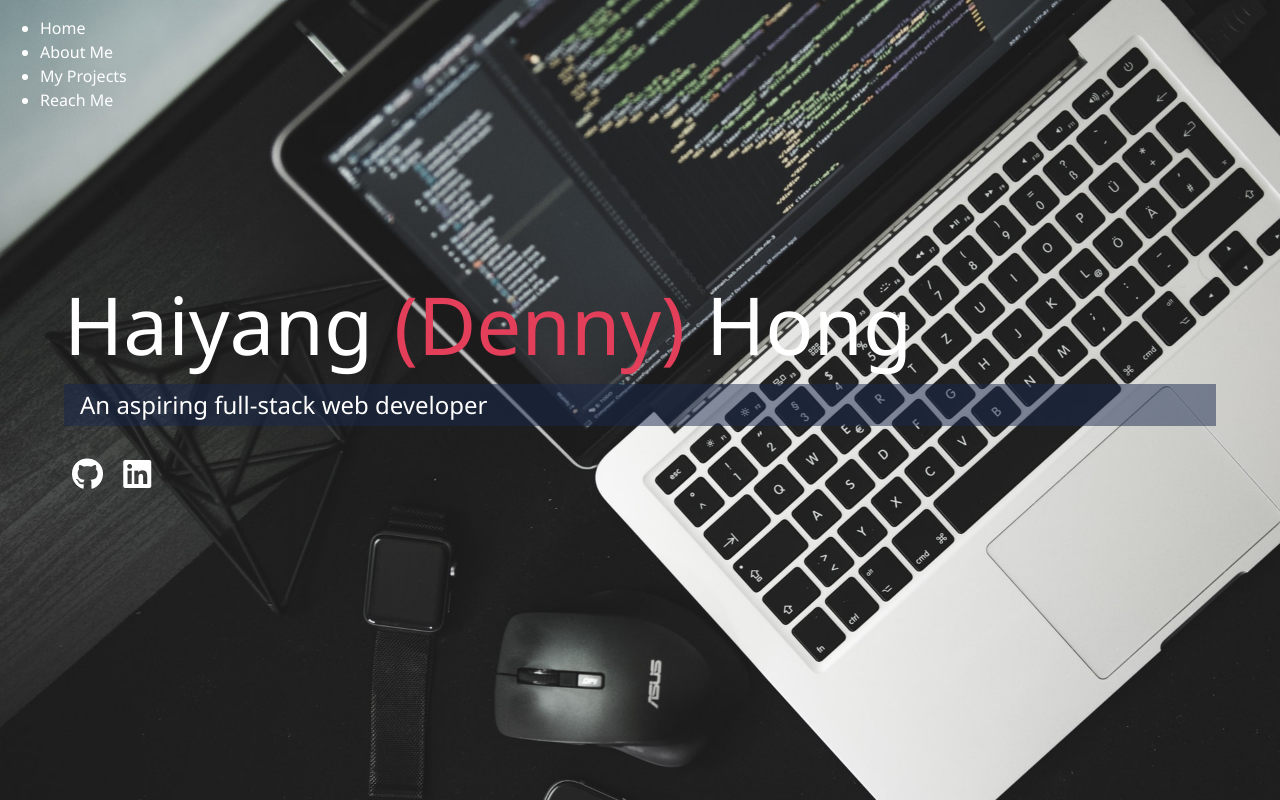
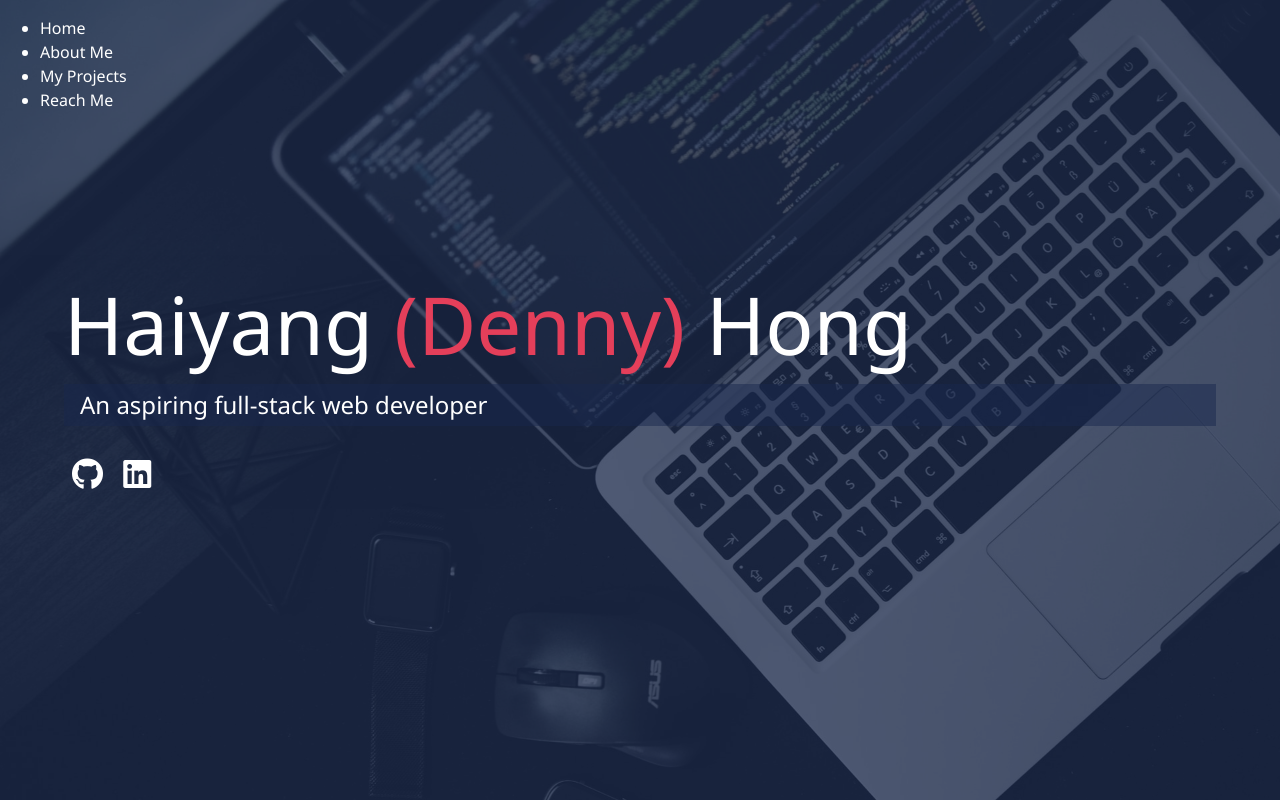
Before and after one commit to hyhong-code/portfolio, a website: page dist/index.html in a window 1280 px wide. Drawn offline with Linux system fonts and the light colour scheme.

Commit message:
Add overlay to homepage

```diff
--- a/scss/main.scss
+++ b/scss/main.scss
@@ -2,7 +2,7 @@ $primary-color: #162447;
 $secondary-color: #e43f5a;
 $show-home-image: true;
 $home-image: url(../img/home-image.jpg);
-$background-opacity: 0.9;
+$background-opacity: 0.75;
 
 @mixin easeInOut {
   transition: all 0.3s ease-in-out;
@@ -14,6 +14,17 @@ $background-opacity: 0.9;
       background: $home-image;
       background-attachment: fixed;
       background-size: cover;
+
+      &::after {
+        content: "";
+        position: absolute;
+        top: 0;
+        right: 0;
+        width: 100%;
+        height: 100%;
+        background: rgba($primary-color, $background-opacity);
+        z-index: -1;
+      }
     }
   }
 }
```
Also changed, not shown: dist/css/main.css.
